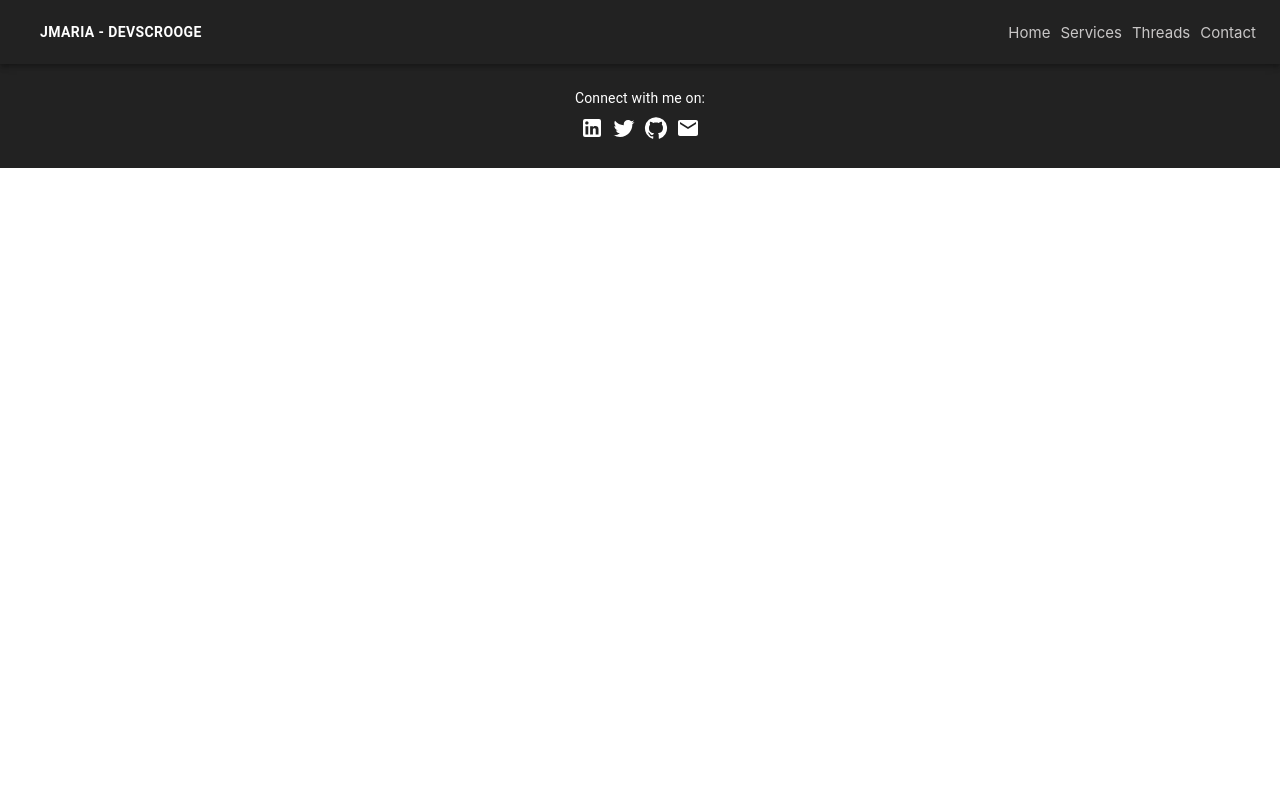
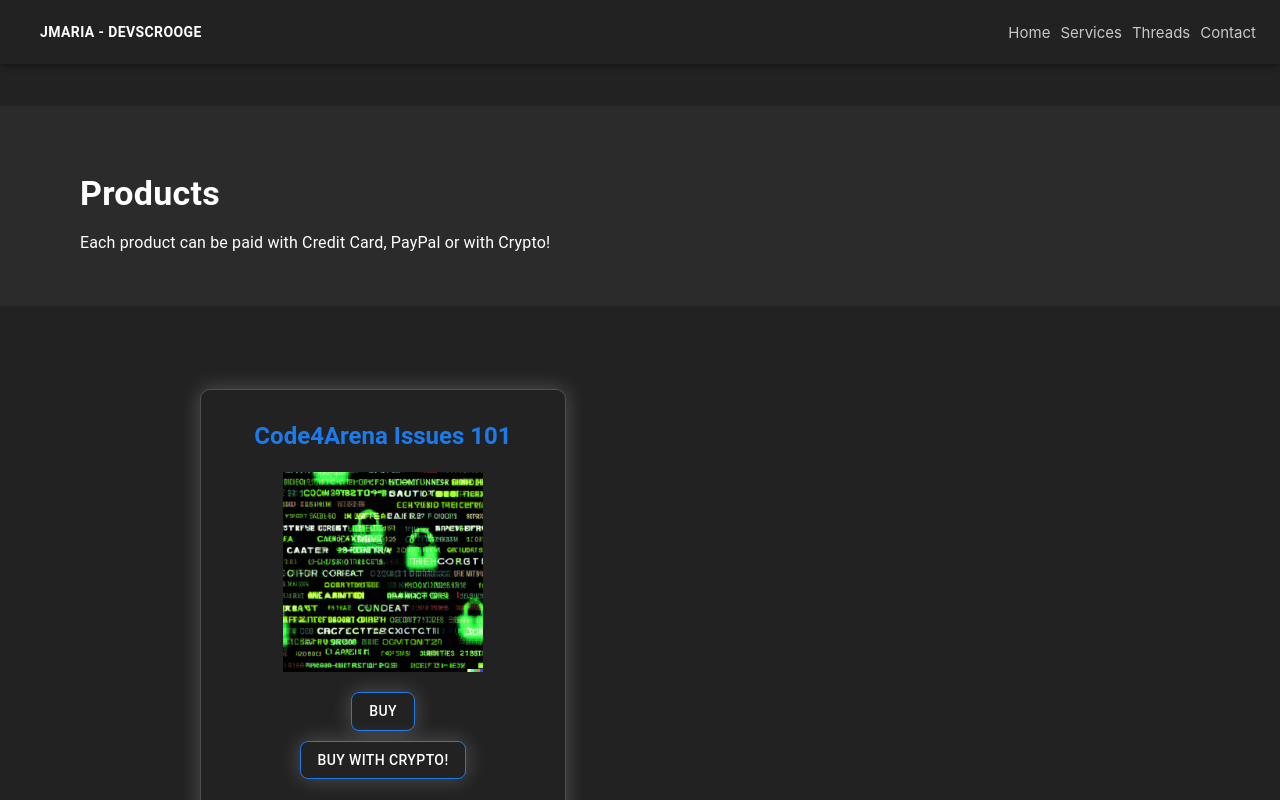
Before and after one commit to JMariadlcs/devscrooge.com, a React (Create React App) app: page /products in a window 1280 px wide. Shown: the top 800 px of the page. Built offline with nearby package versions, Linux system fonts and the light colour scheme.

Commit message:
code4arena product added

```diff
--- a/src/App.js
+++ b/src/App.js
@@ -8,6 +8,7 @@
 import ContactPage from "./components/Contact"
 import mainTheme from "./themeConfig"
 import Threadsv2 from "./components/Threadsv2"
+import ProductsPage from "./components/Products"
 
 function App() {
 
@@ -19,6 +20,7 @@
                 <Routes>
                     <Route path="/" element={<Home />} />
                     <Route path="/services" element={<ServicesPage />} />
+                    <Route path="/products" element={<ProductsPage />} />
                     <Route path="/threads" element={<Threadsv2 />} />
                     <Route path='/contact' element={<ContactPage />} />
                 </Routes>
--- a/src/components/Custom/CustomComponents.js
+++ b/src/components/Custom/CustomComponents.js
@@ -125,6 +125,25 @@
     );
 };
 
+// Products
+
+export const ProductsTitle = () => {
+    return (
+        <div className="servicesTittle" sx={{ margin: '50px 0 0 0' }}>
+            <TitleDivider />
+            <TitleBox>
+                <TitleTypography variant="h4" component="h1">
+                    Products
+                </TitleTypography>
+                <Typography variant="body1">
+                    Each product can be paid with Credit Card, PayPal or with Crypto!
+                </Typography>
+            </TitleBox>
+            <TitleDivider />
+        </div>
+    );
+};
+
 // Contact
 
 export const ContactTitle = () => {
--- /dev/null
+++ b/src/components/Products.js
@@ -0,0 +1,130 @@
+import { Box, Typography, styled, Button } from "@mui/material"
+import { useTheme } from '@mui/material/styles';
+import useMediaQuery from '@mui/material/useMediaQuery';
+import { StyledBox, ProductsTitle } from "./Custom/CustomComponents";
+import { BannerProduct } from "./Utils/ProductBanner";
+import Dialog from '@material-ui/core/Dialog';
+import DialogTitle from '@material-ui/core/DialogTitle';
+import DialogContent from '@material-ui/core/DialogContent';
+import DialogActions from '@material-ui/core/DialogActions';
+import { useState } from 'react';
+import { makeStyles } from '@material-ui/core/styles';
+
+const useStyles = makeStyles((theme) => ({
+    dialogPaper: {
+        color: 'white',
+        backgroundColor: '#2B2B2B', // Set the background color to #2B2B2B
+        border: '2px solid #235DA8', // Set the border to 2px solid #235DA8
+        borderRadius: theme.shape.borderRadius,
+        '& .MuiBackdrop-root': {
+            backgroundColor: 'rgba(0, 0, 0, 0.5)',
+        },
+    },
+}));
+
+const ProductsPage = () => {
+    const theme = useTheme();
+    const isXlScreen = useMediaQuery(theme.breakpoints.up('xl'));
+
+    const HireBox = styled(Box)(({ theme }) => ({
+        alignItems: 'center',
+        backgroundColor: 'secondary.main',
+        border: '1px solid rgba(255, 255, 255, 0.2)',
+        boxShadow: '0px 0px 20px 1px rgba(255, 255, 255, 0.2)',
+        flexGrow: '0',
+        flexDirection: 'column',
+        margin: '50px -20px 10px 0px', // Decreased margin here
+        maxWidth: '30%',
+        padding: isXlScreen ? '0 100px' : ' 0 50px',
+        width: '100%',
+        borderRadius: 10,
+        [theme.breakpoints.down('lg')]: {
+            flexDirection: 'column',
+            height: 'fit-content',
+            margin: '50px 0px 10px 0px',
+            padding: '0 20px 20px 20px',
+            maxWidth: '80%',
+            width: '500px',
+        },
+        '&:hover': {
+            boxShadow: '0px 0px 30px 3px rgba(255, 255, 255, 0.3)',
+            transform: 'translateY(-5px)',
+        },
+    }));
+
+    // But buy crypto button
+    const [open, setOpen] = useState(false);
+    const classes = useStyles();
+
+    const handleButtonClick = () => {
+        setOpen(true);
+    };
+
+    const handleClose = () => {
+        setOpen(false);
+    };
+
+    return (
+        <Box className="home-box" sx={{ backgroundColor: 'primary.main' }} margin="-25px 0 0 0">
+            <ProductsTitle />
+            <StyledBox className="home-hire-box" margin="20px 0 100px 0" padding="0px 200px">
+                <HireBox className="home-buy-code4arena101-box">
+                    <Typography variant="h5" component="h2" gutterBottom color="textSecondary" margin='30px 0 20px 0' align="center" alignSelf="center" fontWeight='bold'>
+                        Code4Arena Issues 101
+                    </Typography>
+                    <BannerProduct src={"code4arena"} />
+                    <Box sx={{ display: 'flex', alignItems: 'center', flexDirection: 'column' }}>
+                        <Button variant="contained" href={"https://devscrooge.gumroad.com/l/code4arena101"} target="_blank" s sx={{
+                            borderRadius: 2,
+                            border: '1px solid rgba(27, 123, 236, 1)',
+                            boxShadow: '0px 0px 20px 1px rgba(255, 255, 255, 0.2)',
+                            margin: '0 0 10px 0'
+                        }}>
+                            Buy
+                        </Button>
+                        <div>
+                            <Button variant="contained" onClick={handleButtonClick} sx={{
+                                borderRadius: 2,
+                                border: '1px solid rgba(27, 123, 236, 1)',
+                                boxShadow: '0px 0px 20px 1px rgba(255, 255, 255, 0.2)',
+                            }}>
+                                Buy with Crypto!
+                            </Button>
+                            <Dialog open={open} onClose={handleClose} classes={{ paper: classes.dialogPaper }}>
+                                <DialogTitle style={{ textAlign: 'center' }}>
+                                    <div style={{ fontSize: '1.5rem', fontWeight: 'bold' }}>Buy with Crypto!</div>
+                                </DialogTitle>
+                                <DialogContent style={{ textAlign: 'center' }}>
+                                    <p style={{ fontWeight: 'bold', color: '#7CFC00' }}>Price: $20</p>
+                                    <p style={{ fontWeight: 'bold' }}>Supported Chains:</p>
+                                    <p>Polygon, Fantom</p>
+                                    <p style={{ fontWeight: 'bold' }}>Supported Coins:</p>
+                                    <p>USDT, USDC, DAI</p>
+                                    <p style={{ fontWeight: 'bold', color: '#ff0000' }}>How to pay?:</p>
+                                    <p style={{ fontWeight: 'bold' }}>First step:</p>
+                                    <p>Send a tx with the price in stable coin to '0xd03D08426F9ED35C65236F8F54C332b5D14f187A'</p>
+                                    <p style={{ fontWeight: 'bold' }}>Second step:</p>
+                                    <p>Send link to polyscan/fantomscan tx, 'https://polyscan.io/tx/xxxx' to '0xdevscrooge@gmail.com'</p>
+                                    <p>You payment will be verified and you will receive a link to the product in 1-2 days.</p>
+                                </DialogContent>
+                                <DialogActions>
+                                    <Button onClick={handleClose} sx={{ color: "white" }}>
+                                        Close
+                                    </Button>
+                                </DialogActions>
+                            </Dialog>
+                        </div>
+                        <Box sx={{ ml: 2, margin: '0 0 10px 0' }} >
+                            <Typography color="textPrimary" variant="body1" component="p" gutterBottom margin="20px 0 10px 0">
+                                <span style={{ color: 'white' }}></span> This product compiles some smart contract security issues from past Code4Arena contests and classifies them into different categories based on the part of the technology that was attacked.
+                                You have LIFETIME access to CODEARENA ISSUES 101. This product does not contain all past code4arena report contests. Only some of them are being analyzed and classified but the product will be constantly analyzed in order to include new issues.
+                            </Typography>
+                        </Box>
+                    </Box>
+                </HireBox>
+            </StyledBox>
+        </Box>
+    )
+}
+
+export default ProductsPage
--- /dev/null
+++ b/src/components/Utils/ProductBanner.js
@@ -0,0 +1,19 @@
+import { CardMedia } from "@mui/material";
+
+export const BannerProduct = ({ src }) => {
+    let image
+    if (src === 'code4arena') {
+        image = require("../../img/products/code4arena101.png")
+    }
+
+    return (
+        <div style={{ display: 'flex', justifyContent: 'center' }}>
+            <CardMedia
+                component="img"
+                alt="Image"
+                image={image}
+                style={{ height: '200px', width: '300px', objectFit: 'contain', margin: '0 0 20px 0' }}
+            />
+        </div>
+    );
+};
```
Also changed, not shown: src/img/products/code4arena101.png (added).
